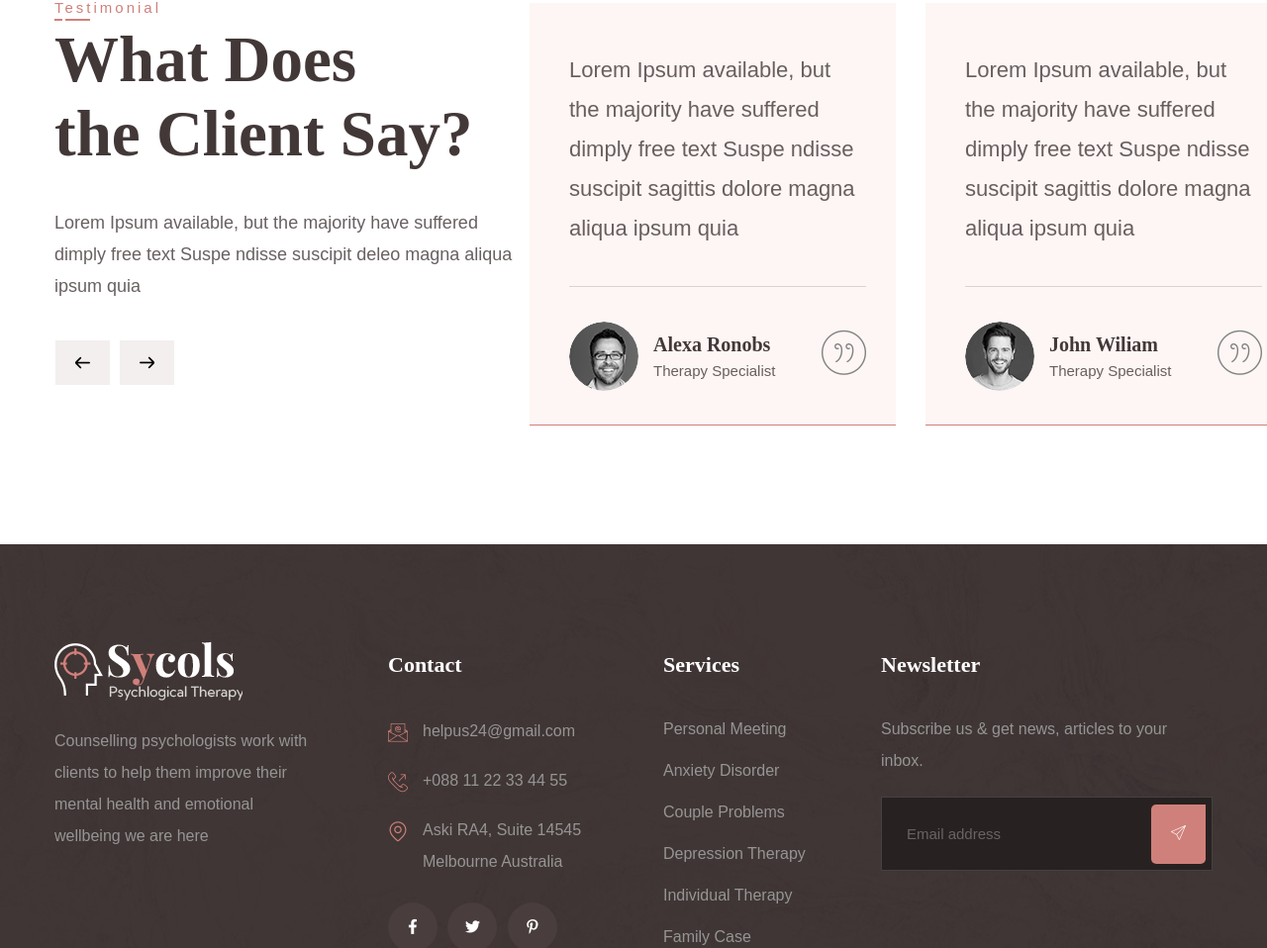
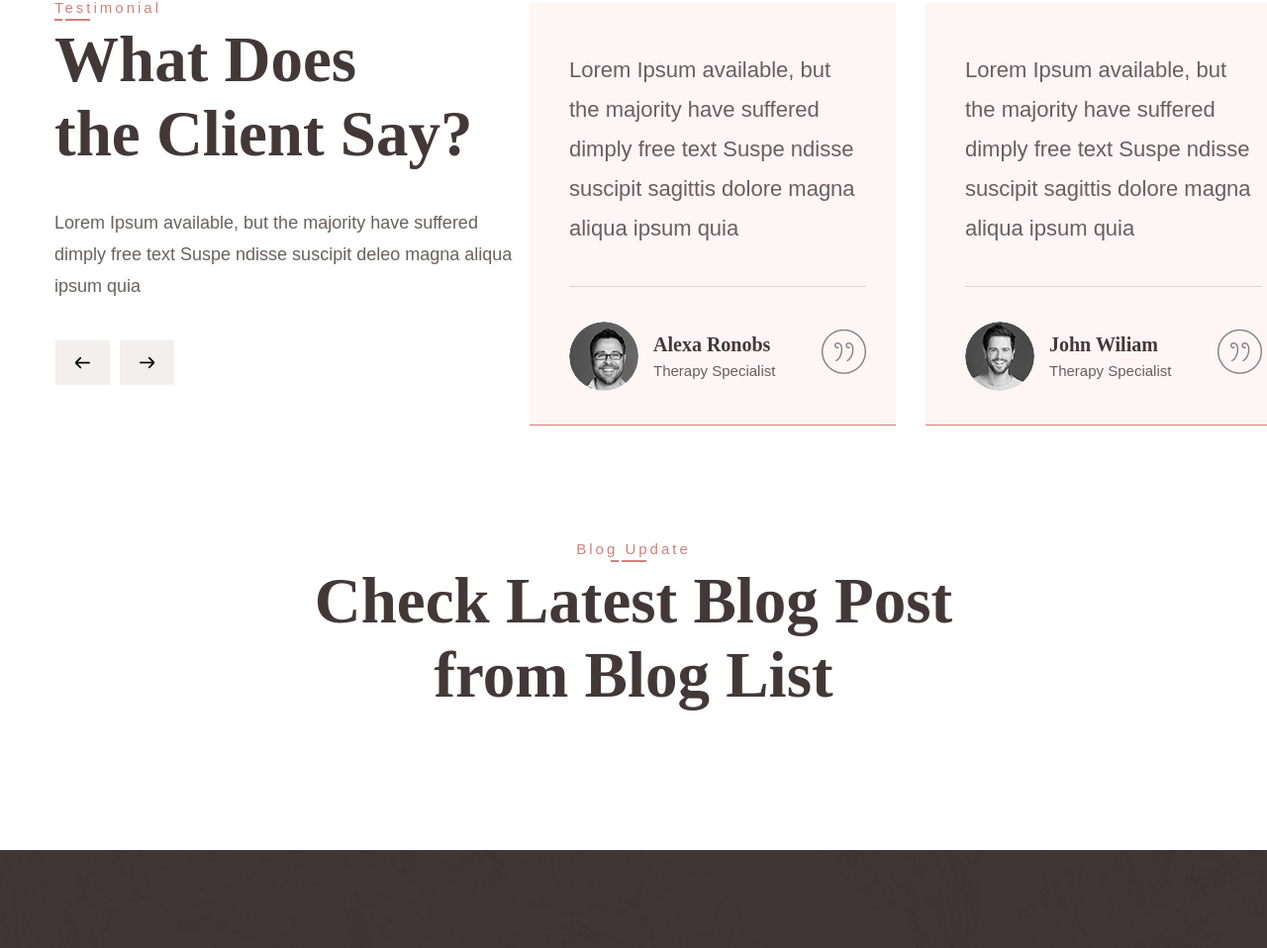
Before and after one commit to mohsenpiri61/elementary-course-project, a Django app: page / in a window 1280 px wide. Shown: the part 2135-3093 px from the top of the page at 99% size. Run offline with Django 4.2, Linux system fonts and the light colour scheme; data that the repository does not hold is empty; some libraries are stand-ins or nearby versions; some web fonts are replaced.

Commit message:
latest post

```diff
--- a/blog/templatetags/blog_tags.py
+++ b/blog/templatetags/blog_tags.py
@@ -45,7 +45,7 @@ def cat_of_posts():
 
 @register.inclusion_tag('latest-post.html')
 def latest_posts():
-    post_obj = Post.objects.filter(published_date__lt=timezone.now(), status=1).order_by('-published_date')[:6]
+    post_obj = Post.objects.filter(published_date__lt=timezone.now(), status=1).order_by('-published_date')[:3]
     return {'post_obj': post_obj}
 
 @register.inclusion_tag('blog_items/blog-tags.html')
--- a/templates/index.html
+++ b/templates/index.html
@@ -1,6 +1,7 @@
 {% extends 'base.html' %}
 {% block content %}
 {% load static %}
+{% load blog_tags %}
 <!DOCTYPE html>
 <html lang="en">
 
@@ -437,6 +438,7 @@
             </div>
         </section>
         <!--End Testimonial One-->
+                                {% latest_posts %}
 
     </div><!-- /.page-wrapper -->
 
--- a/templates/latest-post.html
+++ b/templates/latest-post.html
@@ -1,27 +1,32 @@
 
 <!--Start Blog One-->
 <section class="blog-one">
+
     <div class="container">
         <div class="section-title text-center">
             <span class="section-title__tagline">Blog Update</span>
             <div class="section-title__line center"></div>
             <h2 class="section-title__title">Check Latest Blog Post <br> from Blog List</h2>
         </div>
+
         <div class="row">
             <!--Start Blog One Single-->
+            {% for obj in post_obj %}
             <div class="col-xl-4 col-lg-4 wow fadeInLeft" data-wow-delay="0ms">
                 <div class="blog-one__single">
                     <div class="blog-one__single-img">
                         <div class="blog-one__single-img-inner">
-                            <img src="{% static 'images/blog/blog-v1-img1.jpg' %}" alt="">
+                            <img src="{{obj.image.url}}" alt="">
                         </div>
                         <div class="blog-one__single-img-text">
-                            <span>Counselor</span>
+                          {% for cat in obj.category_list.all %}
+                            <span><a href="{% url 'blog_show:category_blog' cat_name=cat.name %}">{{cat.name}}</a> {% if not forloop.last %} , {% endif %}</span>
+                          {% endfor %}
                         </div>
                     </div>
 
                     <div class="blog-one__single-content">
-                        <h2><a href="blog-single.html">How Long Does It Take to <br> Become a Counselor?</a>
+                        <h2><a href="{% url 'blog_show:blog_single' pid=obj.id %}">{{obj.title}}</a>
                         </h2>
                         <div class="blog-one__single-content-meta-box">
                             <ul class="list-unstyled">
@@ -31,7 +36,7 @@
                                             <span class="icon-user"></span>
                                         </div>
                                         <div class="text">
-                                            <a href="#">By Admin</a>
+                                            <a href="{% url 'blog_show:author_pubs' author_username=obj.author.username %}">{{obj.author}}</a>
                                         </div>
 
                                     </div>
@@ -43,7 +48,7 @@
                                             <span class=" icon-clock-1"></span>
                                         </div>
                                         <div class="text">
-                                            <a href="#">25 August,2022</a>
+                                            <a>{{obj.published_date|date:"d M Y"}}</a>
                                         </div>
 
                                     </div>
@@ -51,17 +56,19 @@
 
                                 <li>
                                     <div class="btn-box">
-                                        <a href="blog-single.html"><span class="icon-right-arrow-2"></span></a>
+                                        <a href="{% url 'blog_show:blog_single' pid=obj.id %}"><span class="icon-right-arrow-2"></span></a>
                                     </div>
                                 </li>
                             </ul>
                         </div>
                     </div>
                 </div>
+
             </div>
             <!--End Blog One Single-->
+            {% endfor %}
+        </div>
 
-        </div>
     </div>
 </section>
 <!--End Blog One-->
```
